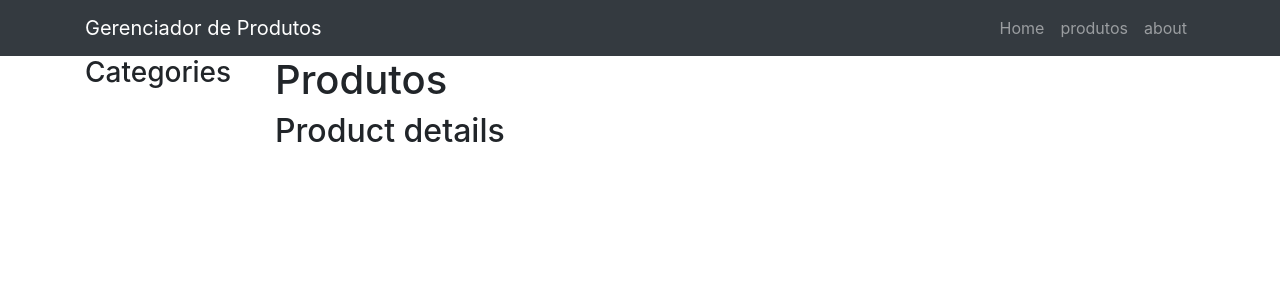
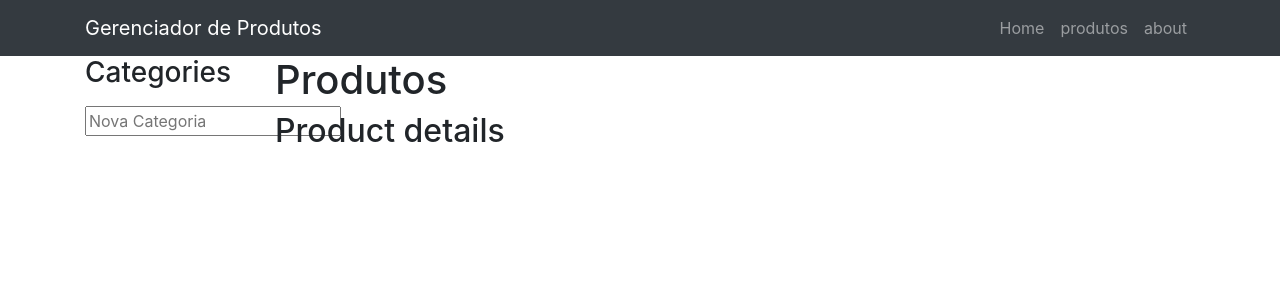
Before and after one commit to fernandovbs/react-products, a React (Create React App) app: page /produtos in a window 1280 px wide. Shown: the top 300 px of the page. Built offline with nearby package versions, Linux system fonts and the light colour scheme; no server answers.

Commit message:
create input for new category

```diff
--- a/src/Produtos.js
+++ b/src/Produtos.js
@@ -27,6 +27,10 @@ export default class Produtos extends Component{
         return <li key={cat.id}><Link to={`/produtos/categorias/${cat.id}`}>{cat.categoria}</Link></li>
     }
 
+    handleNewCategory = (e) => {
+        console.log(e.keyCode)
+    }
+
     render(){
         const { match } = this.props
         const { categorias } = this.state
@@ -38,6 +42,12 @@ export default class Produtos extends Component{
                 <ul>
                     { categorias.map( this.renderCategoria ) }
                 </ul>
+                <div className="well">
+                    <input onKeyUp={this.handleNewCategory}
+                    type='text'
+                    ref='category'
+                    placeholder='Nova Categoria' />
+                </div>
             </div>
             <div className='col-md-10'>
                 <h1>Produtos</h1>
```
